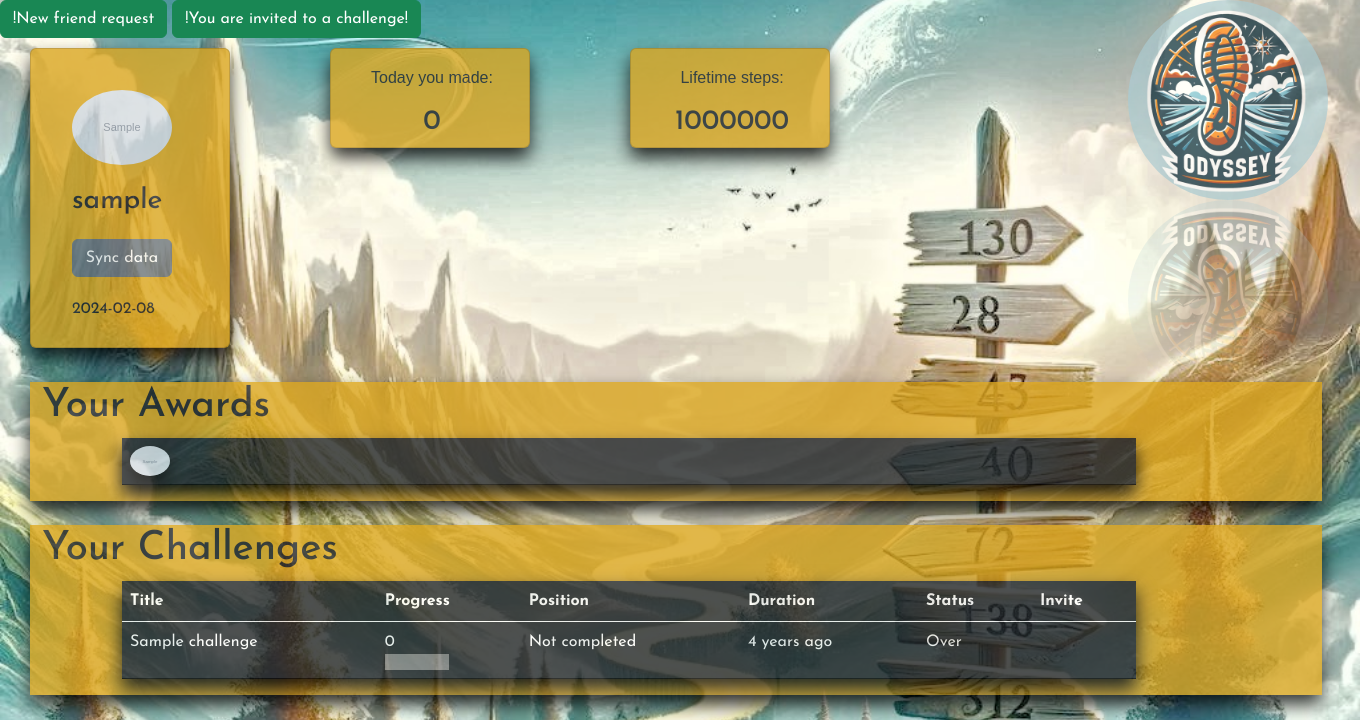
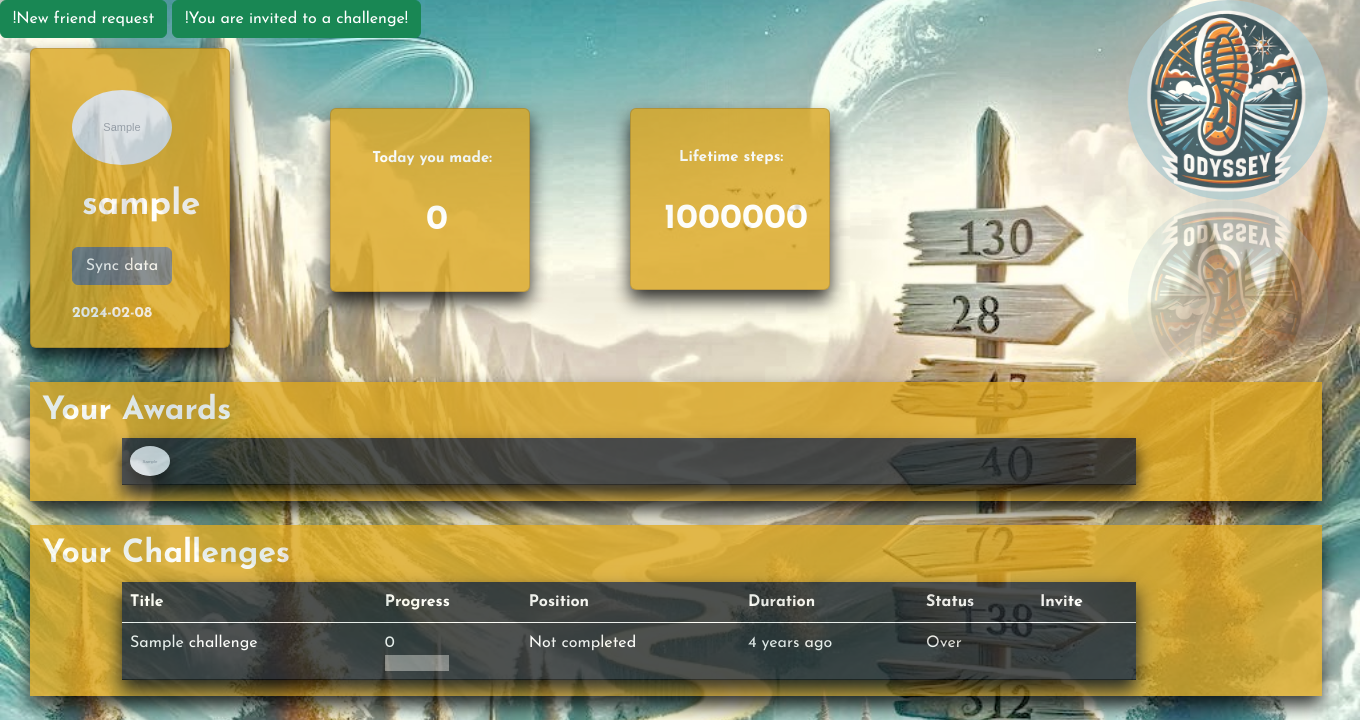
Before and after one commit to AgneDJ/StepOdyssey, a Flask app: page /profile in a window 1360 px wide. Shown: the part 80-800 px from the top of the page. Run offline with Flask 3, Linux system fonts and the light colour scheme; the visitor is signed in with stand-in values (Sample User, id 1); tables that the repository leaves empty hold one stand-in row (values such as "Sample post"); grey boxes marked "Sample" are stand-in pictures; some libraries are stand-ins or nearby versions; some web fonts are replaced.

Commit message:
Contact section small changes

```diff
--- a/static/css/styles.css
+++ b/static/css/styles.css
@@ -30,6 +30,26 @@ th, td {
   background-color: #000000;
 }
 
+h1 {
+  font-weight: bold;
+  color: #fff;
+  font-size: 32px;
+  padding-top: 10px;
+}
+
+h2 {
+  font-weight: bold;
+  color: #fff;
+  font-size: 15px;
+
+}
+
+h3 {
+  font-weight: bold;
+  color: #fff;
+  font-size: 35px;
+  padding-left: 10px;
+}
 
 #logo {
   opacity: 70%;
@@ -106,6 +126,7 @@ p {
   opacity: 80%;
   box-shadow: 0px 10px 18px #000000;
 }
+
 .navbar-expand{
           background-color: rgb(75, 72, 74);
           box-shadow: 0px 10px 18px #000000;
--- a/templates/base.html
+++ b/templates/base.html
@@ -75,9 +75,6 @@
     </div>
 
     <div id="content">{% block content %} {% endblock content %}</div>
-    <footer>
-      <div>{% include 'sharing.html' %}</div>
-    </footer>
 
     <script src="https://code.jquery.com/jquery-3.3.1.slim.min.js"></script>
     <script src="https://cdnjs.cloudflare.com/ajax/libs/popper.js/1.14.7/umd/popper.min.js"></script>
--- a/templates/profile.html
+++ b/templates/profile.html
@@ -14,26 +14,26 @@
                         <form action="/sync">
                             <button type="submit" class="btn btn-secondary" style="margin: 10px; width: 100px">Sync data</button>
                         </form>
-                        <div style="margin: 10px; width: 200px">{{date}}</div>
+                        <div style="margin: 10px; width: 200px"><h2>{{date}}</h2></div>
                     </div>
                 </div>
             </div>
         </div>
         <br>
-        <div class="rounded-circle" style="padding-right: 60px">
-            <div class="card" style="margin: 10px; margin-left: 30px; max-width: 200px; max-height: 100px; background-color: goldenrod">
+        <div class="rounded-circle" style="padding-right: 60px; padding-top: 60px;">
+            <div class="card" style="margin: 10px; margin-left: 30px; max-width: 200px; max-height: 200px; background-color: goldenrod">
                 <div class="card-body text-center" style="margin: 1px; width: 200px ">
-                    <p class="card-text">Today you made:</p>
-                    <h3 class="card-text">{{daily_total}}</h3>
+                    <p class="card-text"><h2>Today you made:</h2></p>
+                    <p><h3 class="card-text">{{daily_total}}</h3></p>
                 </div>
             </div>
         </div>
         <br>
-        <div class="rounded-circle">
-            <div class="card" style="margin: 10px; margin-left: 30px; max-width: 200px; max-height: 100px; background-color: goldenrod">
-                <div class="card-body text-center" style="margin: 1px; width: 200px">
-                    <p class="card-text">Lifetime steps:  </p>
-                    <h3 class="card-text">{{lifetime_steps}}</h3>
+        <div class="rounded-circle" style="padding-top: 60px">
+            <div class="card" style="margin: 10px; margin-left: 30px; max-width: 200px; max-height: 200px; background-color: goldenrod">
+                <div class="card-body text-center" style="width: 200px">
+                    <p class="card-text"><h2>Lifetime steps:  </h2></p>
+                    <p><h3 class="card-text" >{{lifetime_steps}}</h3></p>
                 </div>
             </div>
         </div>
@@ -43,7 +43,7 @@
 <br>
 <!-- <div class="container container-fluid" id="avatar_block" style="padding: 100px;"></div> -->
                         {% if user_achievements %}
-                        <div class="container-fluid" id="avatar_block" style="margin-left: 30px; max-width: 95%;" >
+                        <div class="container-fluid" id="avatar_block" style="margin-left: 30px; max-width: 95%" >
                             <div class="row">
                                 <div class="col-sm">
                                     <table class="table table-dark">
```
Also changed, not shown: templates/contact.html (+4 -3 lines), templates/homepage.html (+3 -6 lines).
